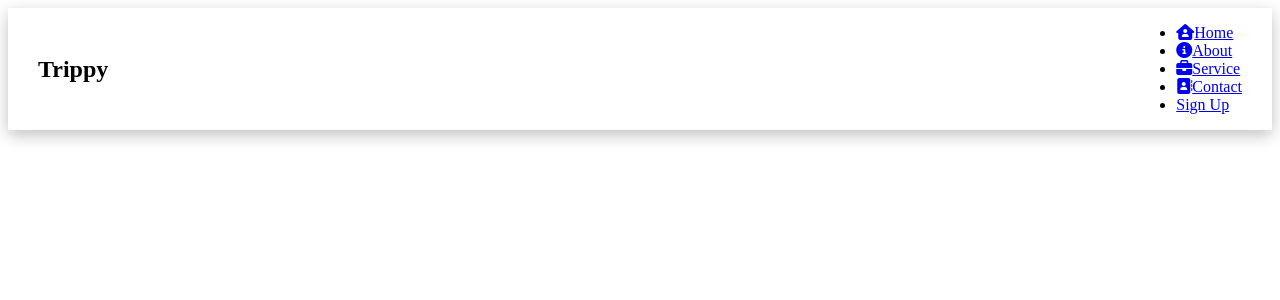
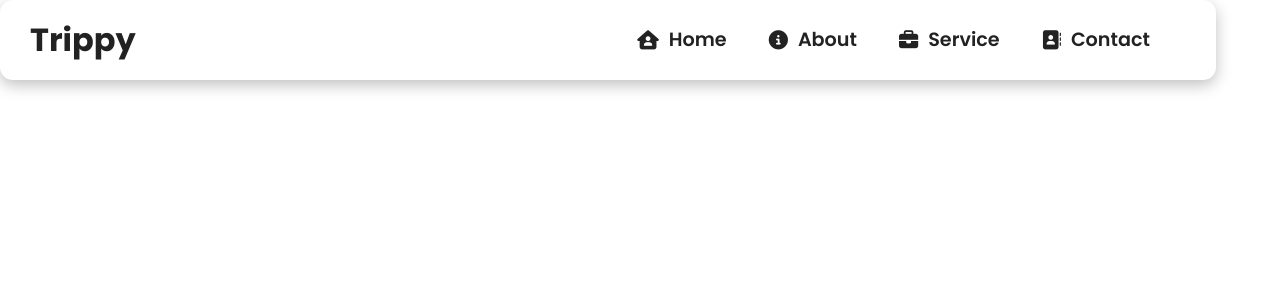
Before and after one commit to pri65/travel_app, a React (Create React App) app: page / in a window 1280 px wide. Shown: the top 300 px of the page. Built offline with nearby package versions, Linux system fonts and the light colour scheme.

Commit message:
Navbar css

```diff
--- a/src/components/Navbar.js
+++ b/src/components/Navbar.js
@@ -10,7 +10,7 @@ const Navbar = () => {
             {MenuItems.map((item, index) => {
                 return (
                     <li key={index}>
-                    <a href={item.url}>
+                    <a className={item.cName} href={item.url}>
                     <i className= {item.icon}></i>{item.title}
                     </a>
                 </li>
--- a/src/components/NavbarStyles.css
+++ b/src/components/NavbarStyles.css
@@ -4,4 +4,45 @@ justify-content: space-between;
 align-items: center;
 padding: 0 30px;
 box-shadow: 0 5px 15px 0 rgba(0, 0, 0, .25);
+width: 95%;
+height: 80px;
+border-radius: 13px;
 }
+
+.navbar-logo{
+    color: #222;
+    font-size: 2rem;
+    cursor: pointer;
+}
+
+.nav-menu{
+    display: grid;
+    grid-template-columns: repeat(6,auto);
+    grid-gap: 10px;
+    list-style: none;
+    align-items: center;
+}
+
+.nav-links{
+    text-decoration: none;
+    color: #222;
+    font-size: 1.2rem;
+    font-weight: 600;
+    padding: 0.7rem 1rem;
+    white-space: nowrap;
+}
+
+.nav-links i{
+    padding-right: 10px;
+}
+
+.nav-links:hover{
+    background-color: #01959a;
+    color: #fff;
+    border-radius: 4px;
+    transition: all 0.2s ease-in-out;
+}
+
+.nav-links-mobile{
+    display: none;
+}
--- a/src/styles.css
+++ b/src/styles.css
@@ -0,0 +1,11 @@
+@import url("https://fonts.googleapis.com/css2?family=Poppins:wght@100;200;300;400;500;600;700;800;900&display=swap");
+* {
+  margin: 0;
+  padding: 0;
+  box-sizing: border-box;
+  font-family: "Poppins", sans-serif;
+}
+
+.App {
+  text-align: center;
+}
```
